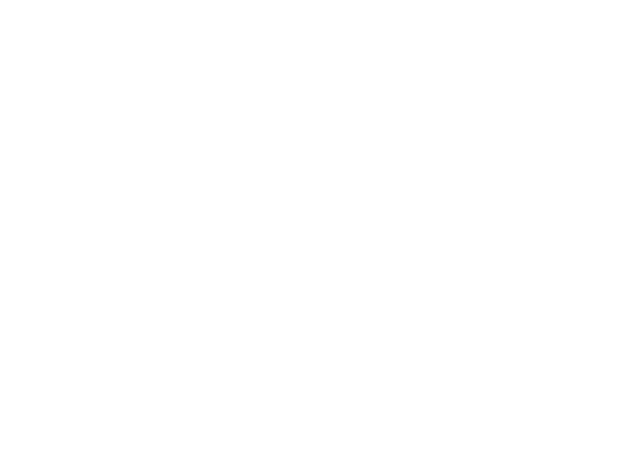
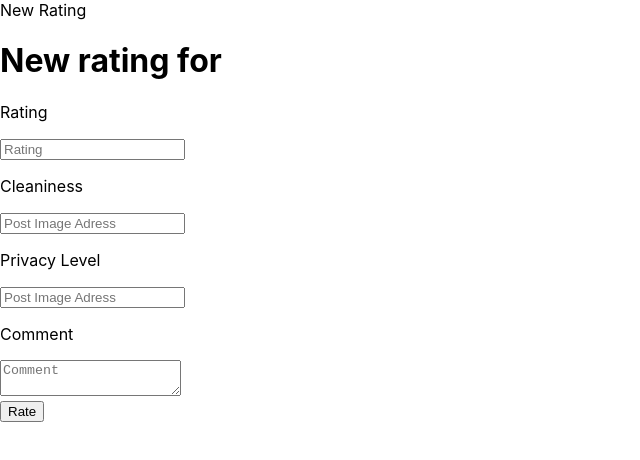
Before and after one commit to miknhoj/Constanza, a React (Create React App) app in the folder client/: page /bathrooms/1/ratings/new in a window 1280 px wide. Shown: the top 460 px of the page, without its empty margins (0-640 px from the left). Built offline with nearby package versions, Linux system fonts and the light colour scheme; no server answers.

Commit message:
create new rating form

```diff
--- a/client/src/App.js
+++ b/client/src/App.js
@@ -3,6 +3,7 @@ import { BrowserRouter as Router, Route, Switch } from "react-router-dom"
 import LandingPage from './components/LandingPage';
 import BathroomPage from './components/BathroomPage';
 import RatingsList from './components/shared_components/RatingsList';
+import NewRatingPage from './components/NewRatingPage';
 
 class App extends Component {
   render() {
@@ -12,6 +13,7 @@ class App extends Component {
           <Route exact path='/' component={LandingPage} />
           <Route exact path='/bathrooms/:bathroomId' component={BathroomPage} />
           <Route exact path='/bathrooms/:bathroomId/ratings' component={RatingsList} />
+          <Route exact path='/bathrooms/:bathroomId/ratings/new' component={NewRatingPage}/>
         </Switch>
       </Router>
     );
--- a/client/src/components/BathroomPage.jsx
+++ b/client/src/components/BathroomPage.jsx
@@ -1,6 +1,7 @@
 import React, { Component } from 'react'
 import axios from 'axios'
 import RatingsList from './shared_components/RatingsList';
+import {Link} from 'react-router-dom'
 
 
 export default class BathroomPage extends Component {
@@ -14,23 +15,27 @@ export default class BathroomPage extends Component {
       baby_changing: '',
       sinks: '',
     },
-    user: {},
     ratings: []
   }
 
   getBathroom = async () => {
     const response = await axios.get(`/api/bathrooms/${this.props.match.params.bathroomId}`)
-    console.log(response)
     return response.data
   }
 
-  aggregateState = (response) => {
-    this.setState({ bathroom: response[0], ratings: response[1], users: response[2] })
+  getUsers = async () => {
+    const users = await axios.get(`/api/users`)
+    return users.data
+  }
+
+  aggregateState = (response, users) => {
+    this.setState({ bathroom: response[0], ratings: response[1], users: users})
   }
 
   componentDidMount = async () => {
     const response = await this.getBathroom()
-    this.aggregateState(response)
+    const users = await this.getUsers()
+    this.aggregateState(response, users)
   }
 
 
@@ -40,6 +45,7 @@ export default class BathroomPage extends Component {
       <div>
         Restroom Page
         <h1>{bathroom.location_name}</h1>
+
         <h3>{bathroom.street}<br></br>{bathroom.city}, {bathroom.state} {bathroom.zip}</h3>
         <div>
           Baby Changing Station: {bathroom.baby_changing}
@@ -47,7 +53,8 @@ export default class BathroomPage extends Component {
         <div>
           Sinks: {bathroom.sinks}
         </div>
-      <RatingsList ratings={this.state.ratings} />
+        <Link to={`/bathrooms/${this.props.match.params.bathroomId}/ratings/new`}><button>Rate</button></Link>
+      <RatingsList ratings={this.state.ratings} users={this.state.users} />
 
 
       </div>
--- a/client/src/components/NewRatingPage.jsx
+++ b/client/src/components/NewRatingPage.jsx
@@ -1,10 +1,97 @@
 import React, { Component } from 'react'
+import axios from 'axios'
+import { Redirect } from 'react-router-dom'
 
 export default class NewRatingPage extends Component {
+  state = {
+    newRating: {
+      rating: '',
+      cleaniness: '',
+      privacy_level: '',
+      comment: ''
+    },
+    bathroom: {
+      location_name: ''
+    },
+    redirect: false,
+  }
+
+  getBathroom = async () => {
+    const response = await axios.get(`/api/bathrooms/${this.props.match.params.bathroomId}`)
+    this.setState({ bathroom: response.data[0] })
+  }
+
+  componentDidMount = async () => {
+    this.getBathroom()
+  }
+
+  handleSubmit = async (e) => {
+    e.preventDefault()
+    await axios.post(`/api/bathrooms/${this.props.match.params.bathroomId}/ratings`, this.state.newRating)
+    this.setState({
+      newRating: {
+        rating: '',
+        cleaniness: '',
+        privacy_level: '',
+        comment: '',
+        bathroom_id: this.props.match.params.bathroomId
+      }
+    })
+    this.setState({ redirect: true })
+  }
+
+  handleChange = (e) => {
+    const newRating = { ...this.state.newRating }
+    newRating[e.target.name] = e.target.value
+    this.setState({ newRating })
+  }
+
+
   render() {
+    if (this.state.redirect) {
+      return <Redirect to={`/bathrooms/${this.props.match.params.bathroomId}`} />
+    }
     return (
       <div>
+        New Rating
+        <form onSubmit={this.handleSubmit} >
+          <h1>New rating for {this.state.bathroom.location_name}</h1>
+          <p>Rating</p>
+          <input placeholder='Rating'
+            type='integer'
+            name='rating'
+            value={this.state.newRating.rating}
+            onChange={this.handleChange}
+          />
 
+          <p>Cleaniness</p>
+          <input placeholder='Post Image Adress'
+            type='integer'
+            name='cleaniness'
+            value={this.state.newRating.cleaniness}
+            onChange={this.handleChange}
+          />
+
+          <p>Privacy Level</p>
+          <input placeholder='Post Image Adress'
+            type='integer'
+            name='cleaniness'
+            value={this.state.newRating.cleaniness}
+            onChange={this.handleChange}
+          />
+
+          <p>Comment</p>
+          <textarea placeholder='Comment'
+            name='comment'
+            value={this.state.newRating.comment}
+            onChange={this.handleChange}
+          />
+
+          <div>
+            <input type='submit' value='Rate' />
+          </div>
+
+        </form>
       </div>
     )
   }
--- a/client/src/components/shared_components/Rating.jsx
+++ b/client/src/components/shared_components/Rating.jsx
@@ -1,5 +1,5 @@
 import React, { Component } from 'react'
-import { Link } from 'react-router-dom'
+// import { Link } from 'react-router-dom'
 
 export default class Rating extends Component {
   render() {
@@ -7,9 +7,10 @@ export default class Rating extends Component {
     return (
       <div>
         <div>
-          <div>Username: {rating.user_id.username}</div>
+          <div>Username: {rating.user_id}</div>
           <div>Rating:{rating.rating}</div>
           <div>Cleaniness: {rating.cleaniness}</div>
+          <div>Comment: {rating.comment}</div>
         </div>
       </div>
     )
```
